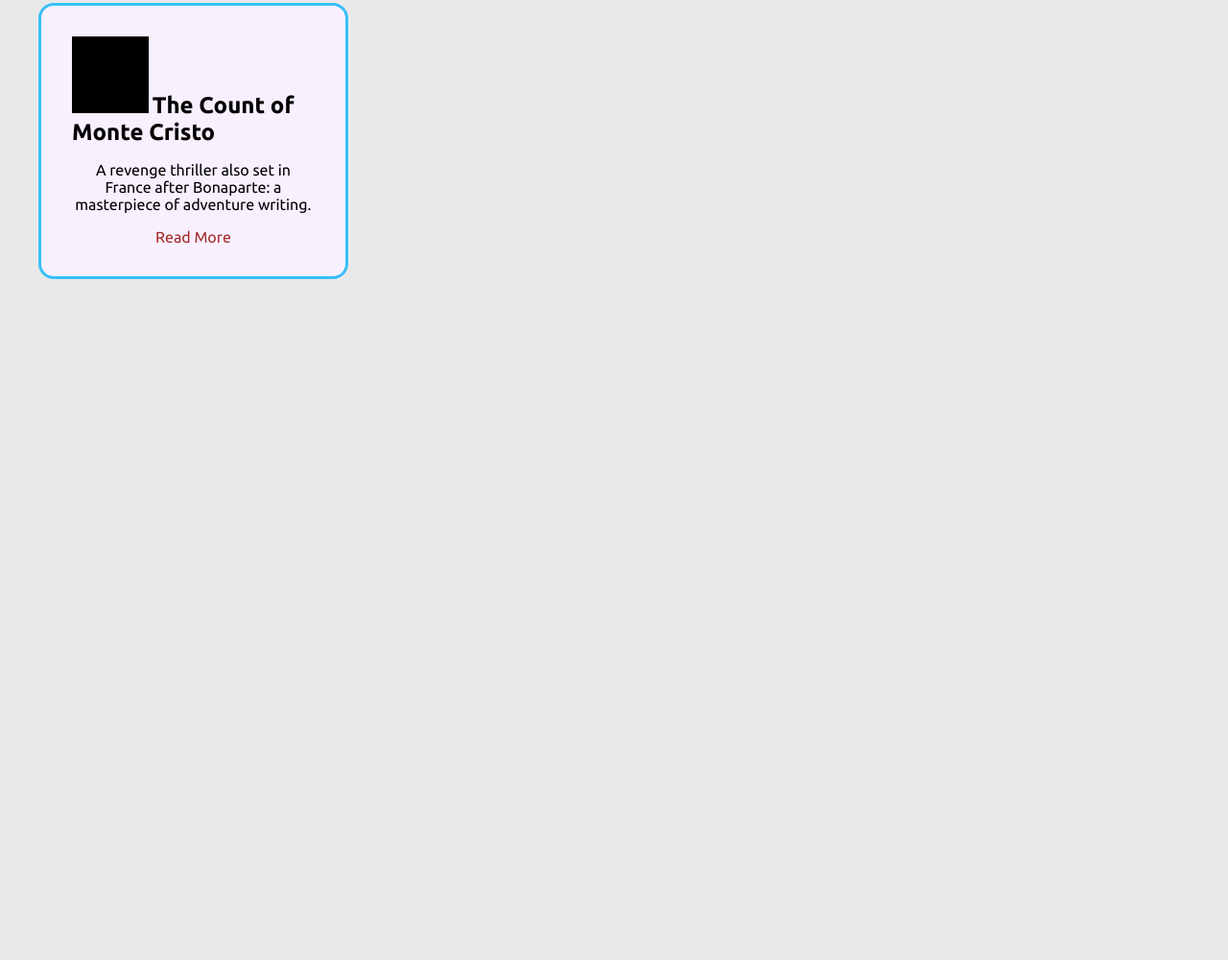
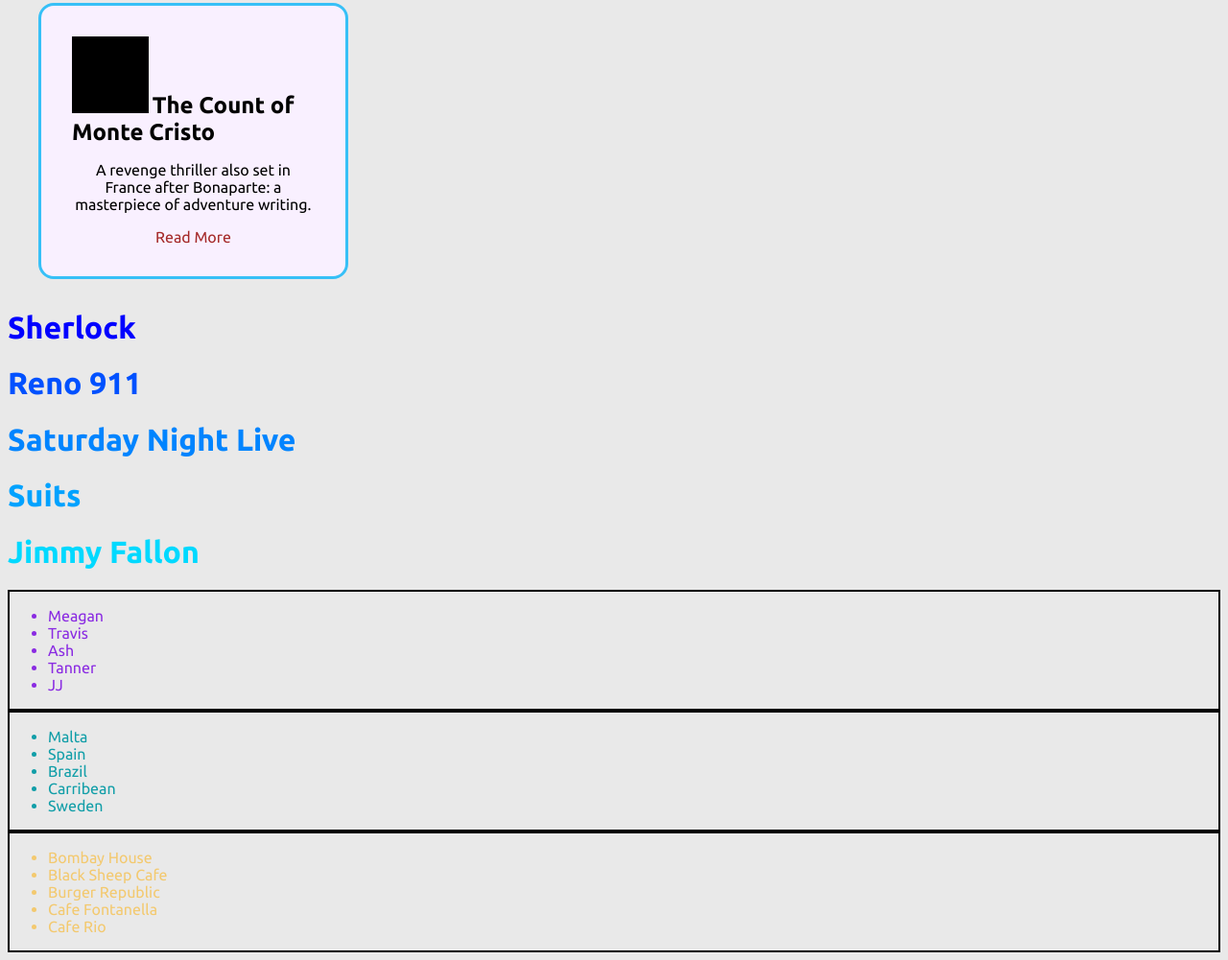
Before and after one commit to cordellr/CSSPracticeDrill, a plain HTML site: page index.html in a window 1280 px wide. Shown: the part 925-1926 px from the top of the page at 96% size. Before the commit the page ends 1248 px from the top, so only its background shows below. Drawn offline with Linux system fonts and the light colour scheme; a script that the page names is missing.

Commit message:
Added lists and practiced styling with elements, classes, and IDs

```diff
--- a/index.html
+++ b/index.html
@@ -17,28 +17,72 @@
             <div class="box" id="box1">
                 <div class="image1"></div>
                 <h2>Don Quixote</h2>
-                <p>The story of a gentle <span>kinght</span> and his servant Sancho Panza has entranced readers for centuries.</p>
-                <div class="readme-wrapper"><a href="https://www.amazon.com/Quixote-Penguin-Classics-Cervantes-Saavedra/dp/0142437239">Read More</a></div>
+                <p>The story of a gentle
+                    <span>kinght</span> and his servant Sancho Panza has entranced readers for centuries.</p>
+                <div class="readme-wrapper">
+                    <a href="https://www.amazon.com/Quixote-Penguin-Classics-Cervantes-Saavedra/dp/0142437239">Read More</a>
+                </div>
             </div>
             <div class="box" id="box2">
                 <div class="image1"></div>
                 <h2>Robinson Crusoe</h2>
-                <p>The first <span>English</span> novel.</p>
-                <div class="readme-wrapper"><a href="https://www.amazon.com/Robinson-Crusoe-Illustrated-N-Wyeth/dp/1420953141/ref=sr_1_1_sspa?s=books&ie=UTF8&qid=1535510245&sr=1-1-spons&keywords=robinson+crusoe&psc=1">Read More</a></div>
+                <p>The first
+                    <span>English</span> novel.</p>
+                <div class="readme-wrapper">
+                    <a href="https://www.amazon.com/Robinson-Crusoe-Illustrated-N-Wyeth/dp/1420953141/ref=sr_1_1_sspa?s=books&ie=UTF8&qid=1535510245&sr=1-1-spons&keywords=robinson+crusoe&psc=1">Read More</a>
+                </div>
             </div>
             <div class="box" id="box3">
                 <div class="image1"></div>
                 <h2>Gulliver's Travels</h2>
-                <p>A wonderful <span>satire</span> that still works for all ages, despite the savagery of Swift's vision.</p>
-                <div class="readme-wrapper"><a href="https://www.amazon.com/Gullivers-Travels-Dover-Thrift-Editions/dp/0486292738/ref=sr_1_1_sspa?s=books&ie=UTF8&qid=1535510275&sr=1-1-spons&keywords=gulliver%27s+travels&psc=1">Read More</a></div>
+                <p>A wonderful
+                    <span>satire</span> that still works for all ages, despite the savagery of Swift's vision.</p>
+                <div class="readme-wrapper">
+                    <a href="https://www.amazon.com/Gullivers-Travels-Dover-Thrift-Editions/dp/0486292738/ref=sr_1_1_sspa?s=books&ie=UTF8&qid=1535510275&sr=1-1-spons&keywords=gulliver%27s+travels&psc=1">Read More</a>
+                </div>
             </div>
             <div class="box" id="box4">
                 <div class="image1"></div>
                 <h2>The Count of Monte Cristo</h2>
-                <p>A revenge <span>thriller</span> also set in France after Bonaparte: a masterpiece of adventure writing.</p>
-                <div class="readme-wrapper"><a href="https://www.amazon.com/Count-Monte-Cristo-Bantam-Classics/dp/0553213504/ref=sr_1_1_sspa?s=books&ie=UTF8&qid=1535510298&sr=1-1-spons&keywords=the+count+of+monte+cristo&psc=1">Read More</a></div>
+                <p>A revenge
+                    <span>thriller</span> also set in France after Bonaparte: a masterpiece of adventure writing.</p>
+                <div class="readme-wrapper">
+                    <a href="https://www.amazon.com/Count-Monte-Cristo-Bantam-Classics/dp/0553213504/ref=sr_1_1_sspa?s=books&ie=UTF8&qid=1535510298&sr=1-1-spons&keywords=the+count+of+monte+cristo&psc=1">Read More</a>
+                </div>
             </div>
 
+        </div>
+        <h1 class="group1" id="show1">Sherlock</h1>
+        <h1 class="group1" id="show2">Reno 911</h1>
+        <h1 class="group1" id="show3">Saturday Night Live</h1>
+        <h1 class="group2" id="show4">Suits</h1>
+        <h1 class="group2" id="show5">Jimmy Fallon</h1>
+        <div class="lists" id="list1">
+            <ul>
+                <li>Meagan</li>
+                <li>Travis</li>
+                <li>Ash</li>
+                <li>Tanner</li>
+                <li>JJ</li>
+            </ul>
+        </div>
+        <div class="lists" id="list2">
+            <ul>
+                <li>Malta</li>
+                <li>Spain</li>
+                <li>Brazil</li>
+                <li>Carribean</li>
+                <li>Sweden</li>
+            </ul>
+        </div>
+        <div class="lists" id="list3">
+            <ul>
+                <li>Bombay House</li>
+                <li>Black Sheep Cafe</li>
+                <li>Burger Republic</li>
+                <li>Cafe Fontanella</li>
+                <li>Cafe Rio</li>
+            </ul>
         </div>
     </main>
 </body>
--- a/styles.css
+++ b/styles.css
@@ -55,3 +55,51 @@
 h2 {
     display: inline;
 }
+
+h1 {
+    color: black;
+}
+
+.group1 {
+    color: rgb(61, 96, 250);
+}
+
+.group2 {
+    color: purple;
+}
+
+#show1{
+    color: blue;
+}
+
+#show2{
+    color: rgb(0, 81, 255);
+}
+
+#show3{
+    color: rgb(0, 132, 255);
+}
+
+#show4{
+    color: rgb(0, 162, 255);
+}
+
+#show5{
+    color: rgb(0, 217, 255);
+}
+
+.lists {
+    border: 2px solid black;
+}
+
+#list1 {
+    color: blueviolet;
+}
+
+#list2{
+    color: rgb(17, 158, 168);
+}
+
+#list3 {
+    color: rgb(243, 201, 111);
+}
```
